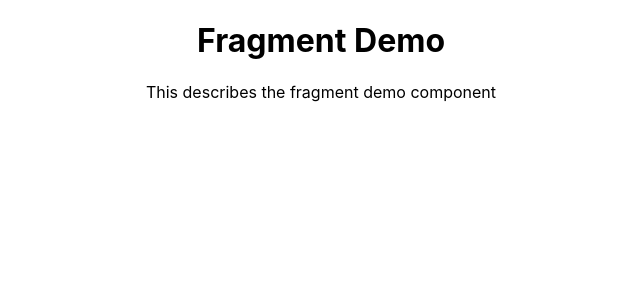
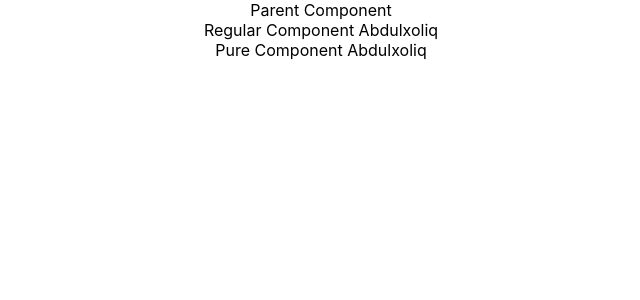
Before and after one commit to Abdulxoliq-1030/react-lessons, a React (Create React App) app in the folder react-lesson/: page / in a window 1280 px wide. Shown: the top 300 px of the page, without its empty margins (319-959 px from the left). Built offline with nearby package versions, Linux system fonts and the light colour scheme.

Commit message:
Pure Components

```diff
--- a/react-lesson/src/App.js
+++ b/react-lesson/src/App.js
@@ -1,10 +1,10 @@
 import "./App.css";
-import FragmentDemo from "./components/lesson-15-fragment/FragmentDemo";
+import ParentComp from "./components/lesson-16-pure-component/ParentComp";
 
 function App() {
   return (
     <div className="App">
-      <FragmentDemo />
+      <ParentComp />
     </div>
   );
 }
--- /dev/null
+++ b/react-lesson/src/components/lesson-16-pure-component/ParentComp.js
@@ -0,0 +1,36 @@
+import React, { Component, PureComponent } from "react";
+import PureComp from "./PureComp";
+import RegularComp from "./RegularComp";
+
+class ParentComp extends PureComponent {
+  constructor(props) {
+    super(props);
+
+    this.state = {
+      name: "Abdulxoliq",
+    };
+  }
+
+  componentDidMount() {
+    setInterval(() => {
+      this.setState({
+        name: "Abdulxoliq",
+      });
+    }, 2000);
+  }
+
+  render() {
+    console.log(
+      "*******************Parent Component render*******************"
+    );
+    return (
+      <div>
+        Parent Component
+        <RegularComp name={this.state.name}></RegularComp>
+        <PureComp name={this.state.name}></PureComp>
+      </div>
+    );
+  }
+}
+
+export default ParentComp;
--- /dev/null
+++ b/react-lesson/src/components/lesson-16-pure-component/PureComp.js
@@ -0,0 +1,14 @@
+import React, { PureComponent } from 'react'
+
+ class PureComp extends PureComponent {
+  render() {
+    console.log("*******************Pure Component render*******************");
+    return (
+      <div>
+         Pure  Component {this.props.name}
+      </div>
+    )
+  }
+}
+
+export default PureComp
--- /dev/null
+++ b/react-lesson/src/components/lesson-16-pure-component/RegularComp.js
@@ -0,0 +1,14 @@
+import React, { Component } from 'react'
+
+ class RegularComp extends Component {
+  render() {
+    console.log("*******************Regular Component render*******************");
+    return (
+      <div>
+        Regular Component {this.props.name}
+      </div>
+    )
+  }
+}
+
+export default RegularComp
```
